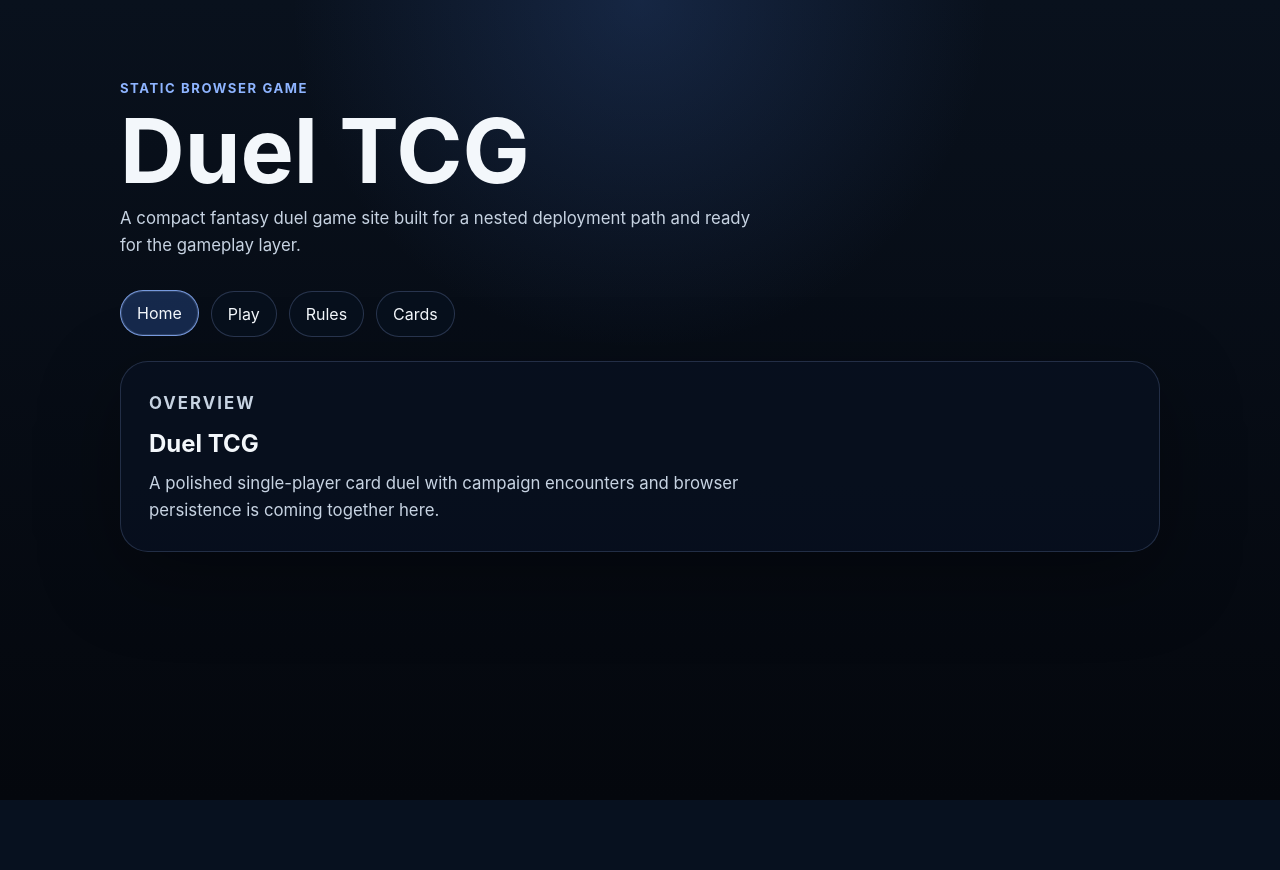
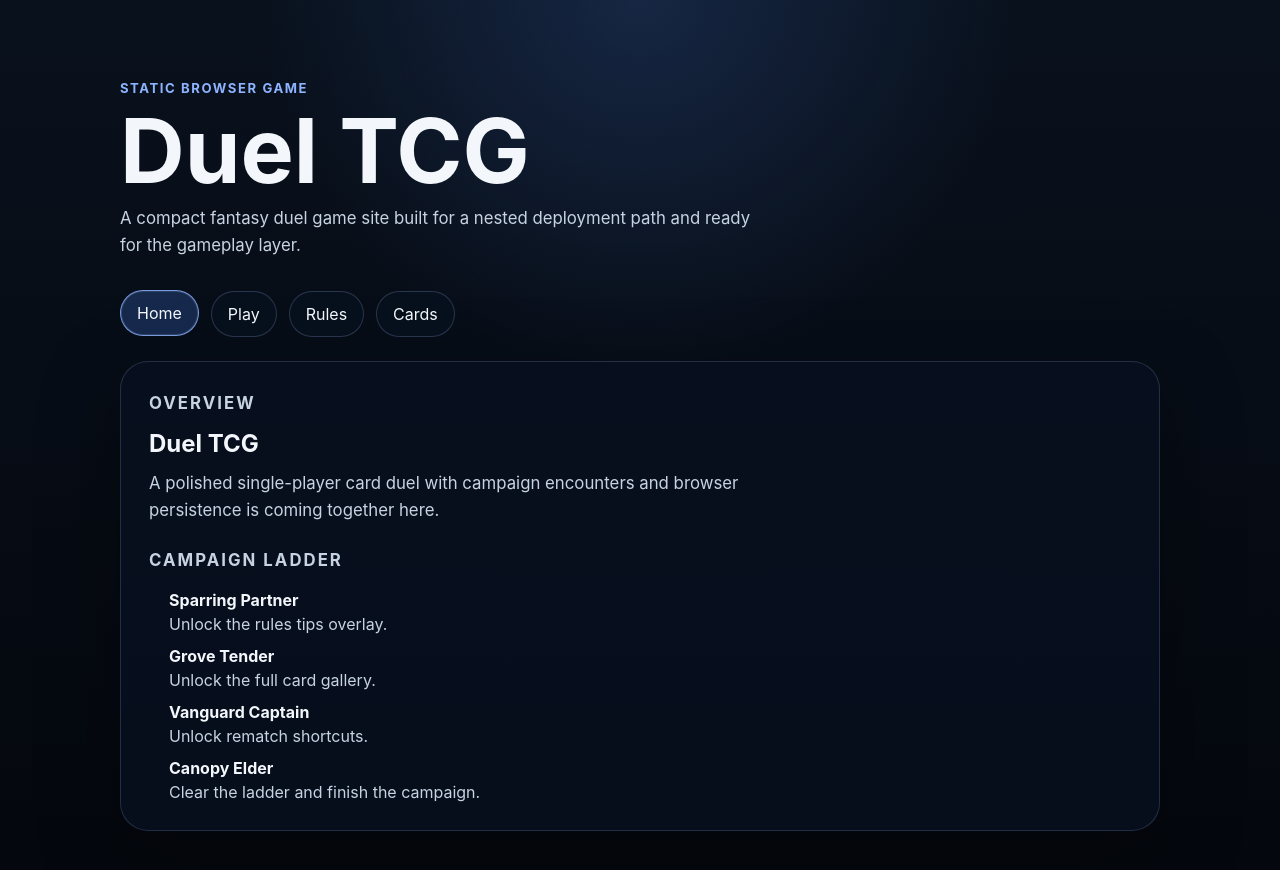
Before and after one commit to kunchenguid/org-bench, a Preact app: page / in a window 1280 px wide. Shown: the top 870 px of the page. Before the commit the page ends 800 px from the top, so only its background shows below. Built offline with nearby package versions, Linux system fonts and the light colour scheme.

Commit message:
polish: tease the campaign ladder on home

```diff
--- a/src/App.tsx
+++ b/src/App.tsx
@@ -2,6 +2,7 @@ import { useEffect, useState } from 'preact/hooks';
 
 import { cardCatalog, getFactionSummaries } from './app/card-catalog';
 import { ladderSteps, rulesSections } from './app/rules-content';
+import { encounterLadder } from './game/content';
 import { createGameSession } from './game/engine';
 
 type RouteKey = '/' | '/play' | '/rules' | '/cards';
@@ -86,6 +87,19 @@ export function App() {
         <p className="section-label">{route === '/' ? 'Overview' : 'Scaffold Route'}</p>
         <h2>{page.title}</h2>
         <p>{page.description}</p>
+        {route === '/' ? (
+          <section className="home-ladder-preview">
+            <p className="section-label">Campaign Ladder</p>
+            <ul>
+              {encounterLadder.map((encounter) => (
+                <li key={encounter.id}>
+                  <strong>{encounter.name}</strong>
+                  <span>{encounter.reward}</span>
+                </li>
+              ))}
+            </ul>
+          </section>
+        ) : null}
         {route === '/play' && previewSession ? (
           <div className="session-summary">
             <p className="section-label">Encounter</p>
--- a/src/styles.css
+++ b/src/styles.css
@@ -145,6 +145,26 @@ a {
   margin: 24px 0 0;
 }
 
+.home-ladder-preview {
+  margin-top: 24px;
+}
+
+.home-ladder-preview ul {
+  display: grid;
+  gap: 12px;
+  margin: 16px 0 0;
+  padding-left: 20px;
+}
+
+.home-ladder-preview li {
+  display: grid;
+  gap: 4px;
+}
+
+.home-ladder-preview span {
+  color: #c7d3e2;
+}
+
 .session-summary h3 {
   margin: 0;
   font-size: 1.4rem;
```
Also changed, not shown: 1 other file (tests, documents, lock files or other folders).
